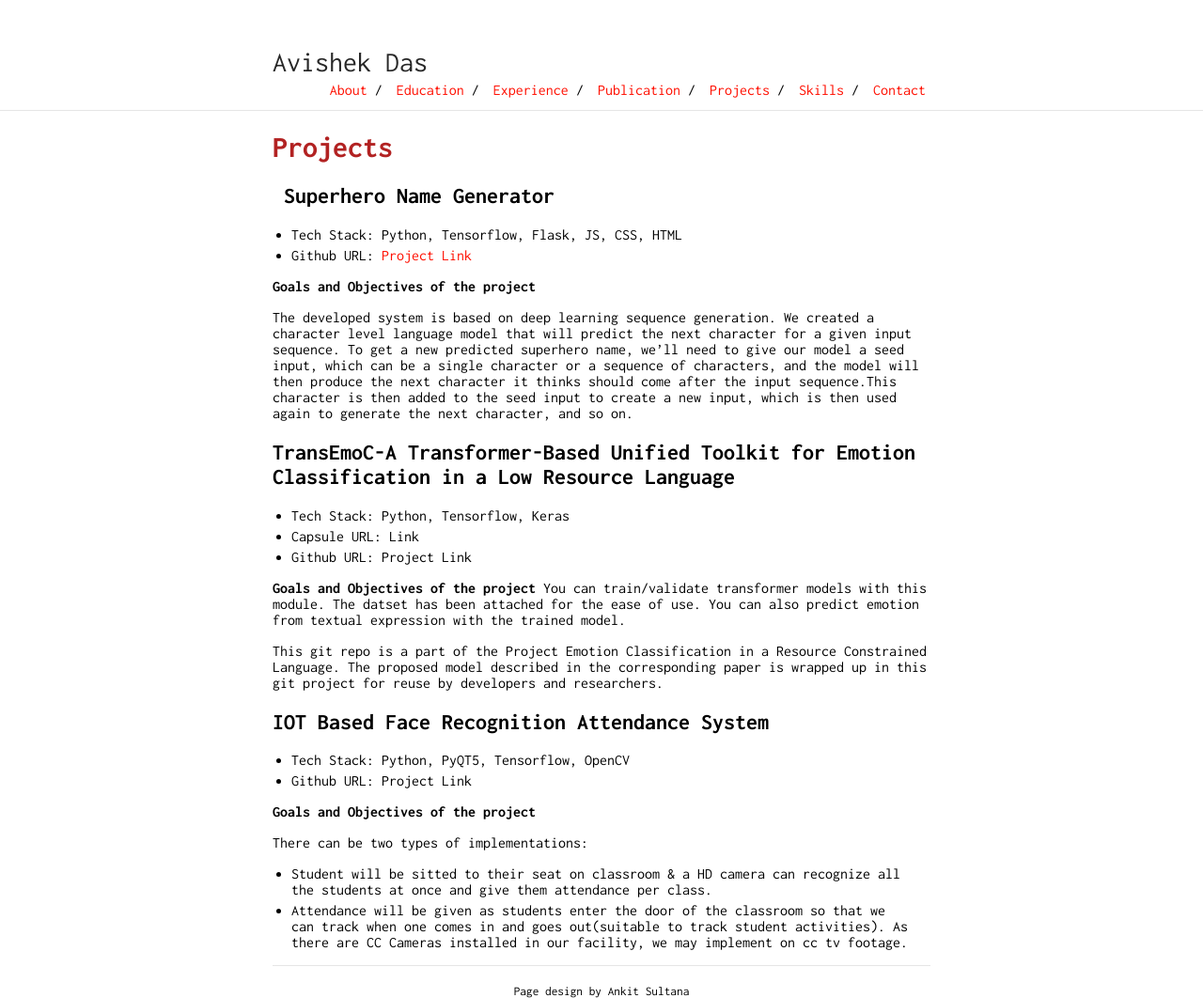
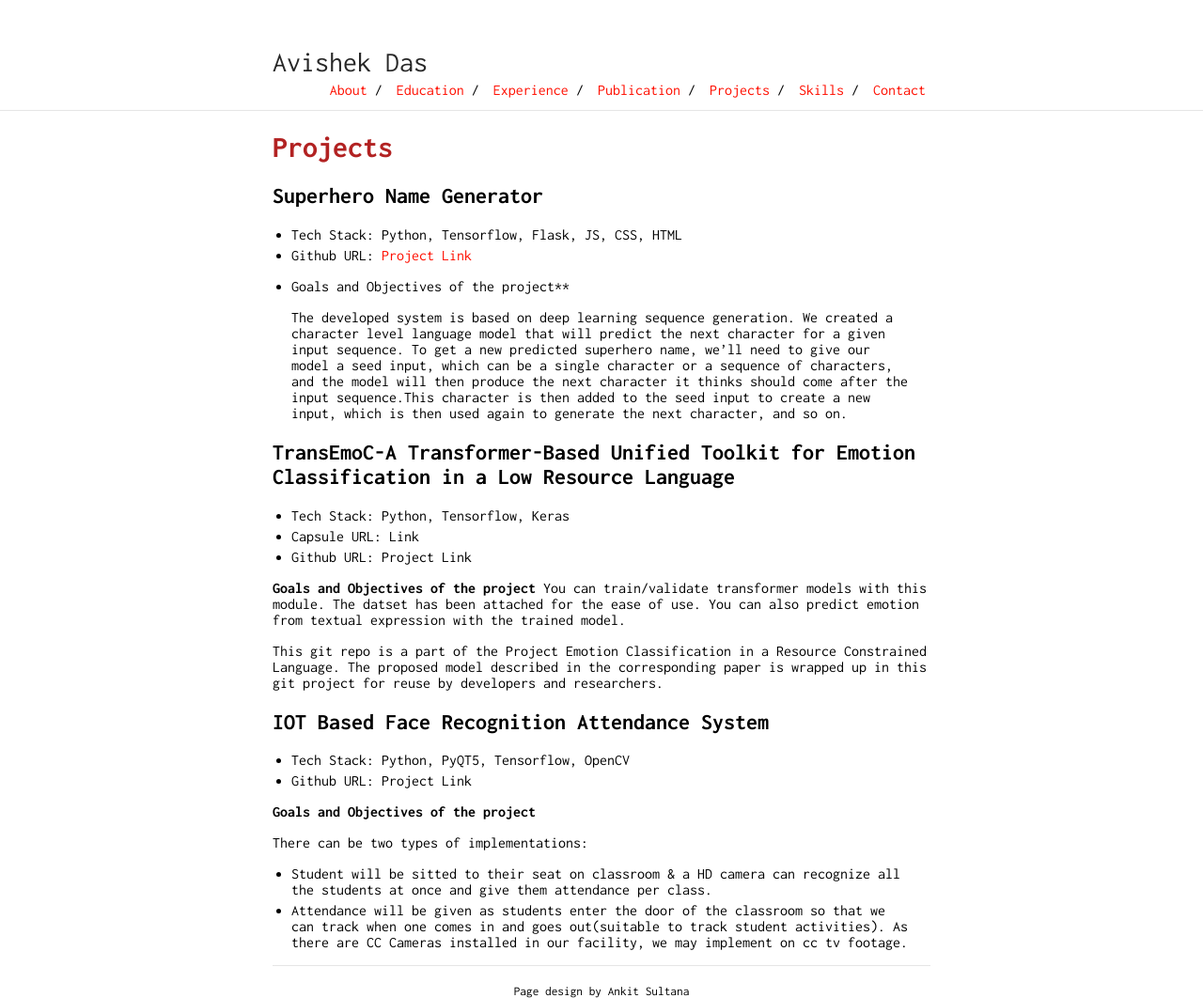
Before and after one commit to imtinan39/resume_template, a Jekyll site: the page built from project.md, in a window 1280 px wide. Shown: the whole page at 94% size. Built offline with Jekyll 4.4.1, drawn with Linux system fonts in a browser that asks for light colours.

Commit message:
Update project.md

```diff
--- a/project.md
+++ b/project.md
@@ -5,13 +5,12 @@ layout: default
 # <span class='red_h1'>Projects</span>
 
 
-## <i class="fa-solid fa-square-ring"></i> Superhero Name Generator
+## Superhero Name Generator
 * Tech Stack: Python, Tensorflow, Flask, JS, CSS, HTML
 * Github URL: [Project Link](https://github.com/avishek-018/Superhero-Name-Generator)
+* Goals and Objectives of the project**
 
-**Goals and Objectives of the project**
-
-The developed system is based on deep learning sequence generation. We created a character level language model that will predict the next character for a given input sequence. To get a new predicted superhero name, we'll need to give our model a seed input, which can be a single character or a sequence of characters, and the model will then produce the next character it thinks should come after the input sequence.This character is then added to the seed input to create a new input, which is then used again to generate the next character, and so on.
+  The developed system is based on deep learning sequence generation. We created a character level language model that will predict the next character for a given input sequence. To get a new predicted superhero name, we'll need to give our model a seed input, which can be a single character or a sequence of characters, and the model will then produce the next character it thinks should come after the input sequence.This character is then added to the seed input to create a new input, which is then used again to generate the next character, and so on.
 
 ## TransEmoC-A Transformer-Based Unified Toolkit for Emotion Classification in a Low Resource Language
 
```
